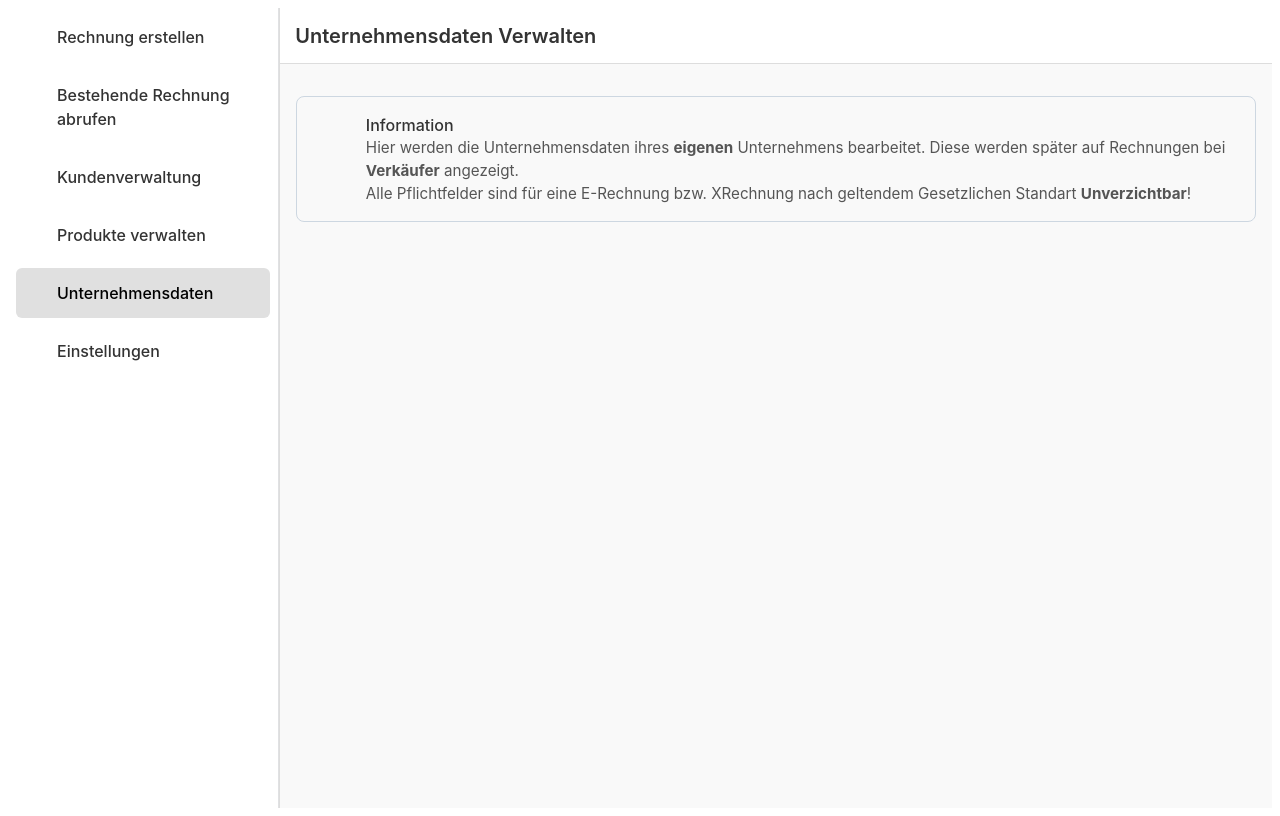
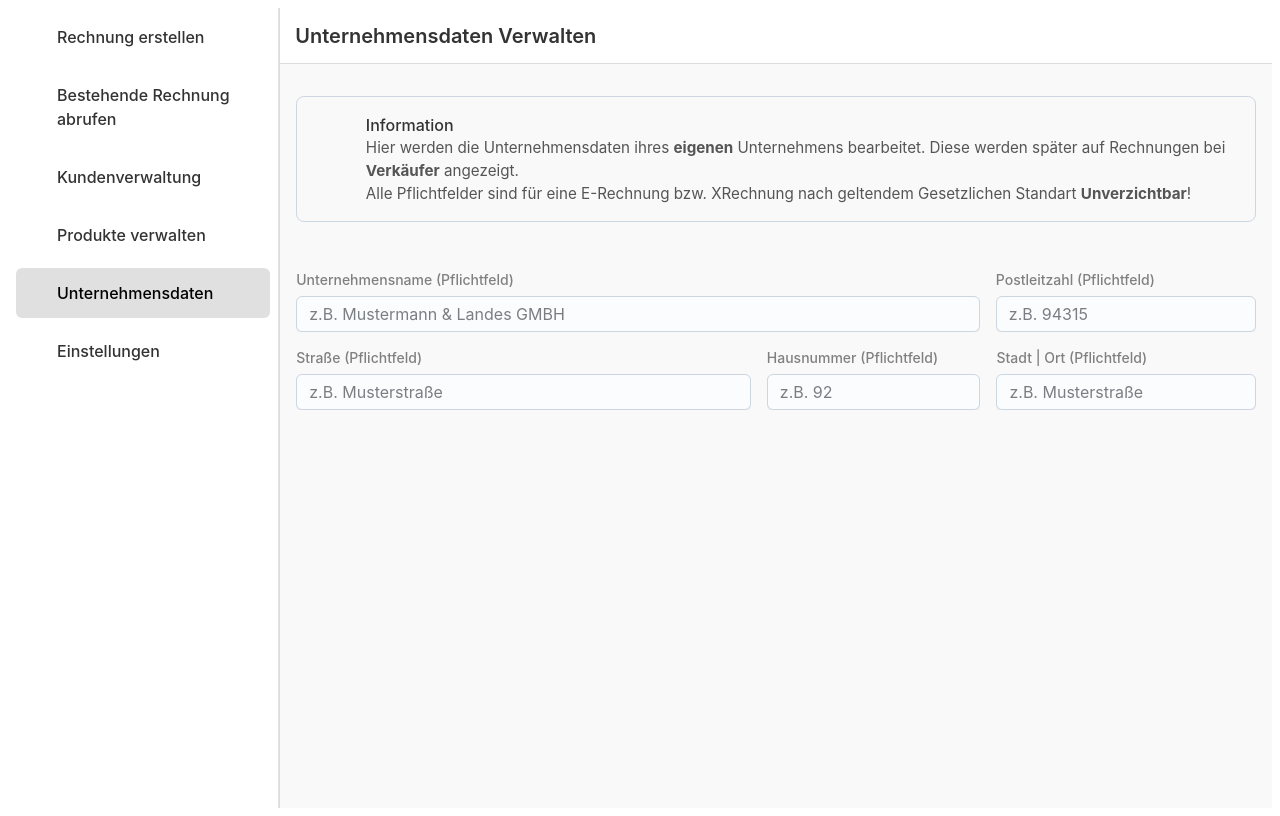
Before and after one commit to vqiz/Simple-Rechnungs-Programm, a React (Create React App) app: page /home in a window 1280 px wide. Both pictures are taken after a click on the tab "Unternehmensdaten". Built offline with nearby package versions, Linux system fonts and the light colour scheme; some icons are missing.

Commit message:
Add company data input fields to Unternehmen tab
Introduced form controls for company name, postal code, street, house number, and city with appropriate labels and layout styling. These fields are required for E-Invoice/XRechnung compliance.

```diff
--- a/src/components/Tabs/Unternehmen.jsx
+++ b/src/components/Tabs/Unternehmen.jsx
@@ -4,7 +4,8 @@ import Headline from '../Headline'
 import InfoCard from '../InfoCard'
 import FactoryIcon from '@mui/icons-material/Factory';
 
-
+const labelstyle = { color: "gray" }
+const boxlinestyle = { display: "flex", width: "auto", flexDirection: "row", gap: 2 }
 function Unternehmen() {
   return (
     <Box
@@ -23,6 +24,32 @@ function Unternehmen() {
         <InfoCard headline={"Information"}>Hier werden die Unternehmensdaten ihres <Typography sx={{ fontWeight: "bold" }}>eigenen</Typography> Unternehmens bearbeitet. Diese werden später auf Rechnungen bei <Typography sx={{ fontWeight: "bold" }}>Verkäufer</Typography> angezeigt. <br />
           Alle Pflichtfelder sind für eine E-Rechnung bzw. XRechnung nach geltendem Gesetzlichen Standart <Typography sx={{ fontWeight: "bold" }}>Unverzichtbar</Typography>! </InfoCard>
       </Box>
+      <Box sx={{ display: "flex", flexDirection: "column", gap: 2, p: 2 }}>
+        <Box sx={boxlinestyle}>
+          <FormControl sx={{ width: "75%" }}>
+            <FormLabel sx={labelstyle}>Unternehmensname {"(Pflichtfeld)"}</FormLabel>
+            <Input placeholder='z.B. Mustermann & Landes GMBH' />
+          </FormControl>
+          <FormControl sx={{ width: "auto" }}>
+            <FormLabel sx={labelstyle}>Postleitzahl {"(Pflichtfeld)"}</FormLabel>
+            <Input type='number' placeholder='z.B. 94315' />
+          </FormControl>
+        </Box>
+        <Box sx={boxlinestyle}>
+          <FormControl sx={{ width: "50%" }}>
+            <FormLabel sx={labelstyle}>Straße {"(Pflichtfeld)"}</FormLabel>
+            <Input placeholder='z.B. Musterstraße' />
+          </FormControl>
+          <FormControl sx={{width: "23.5%"}}>
+            <FormLabel sx={labelstyle}>Hausnummer {"(Pflichtfeld)"}</FormLabel>
+            <Input type='number' placeholder='z.B. 92' />
+          </FormControl>
+          <FormControl>
+            <FormLabel sx={labelstyle}>Stadt | Ort {"(Pflichtfeld)"}</FormLabel>
+            <Input placeholder='z.B. Musterstraße'/>
+          </FormControl>
+        </Box>
+      </Box>
     </Box>
 
   )
```
